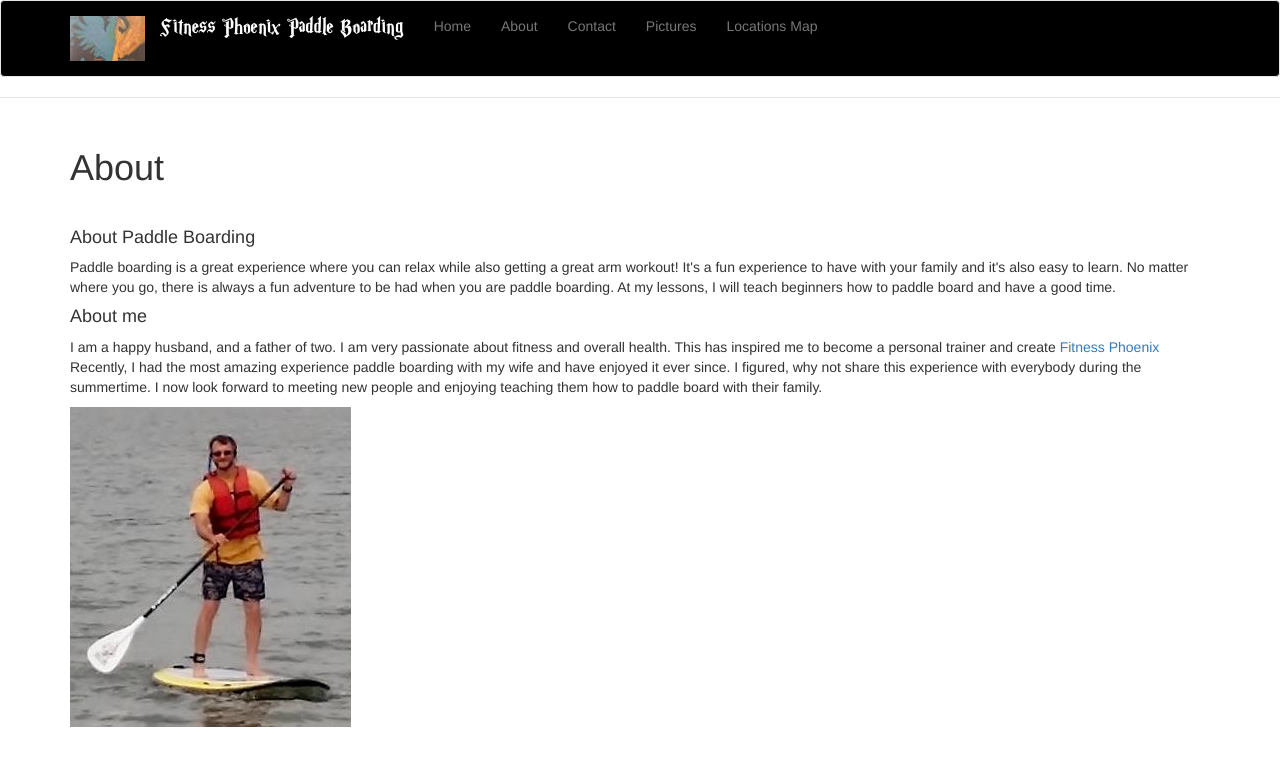
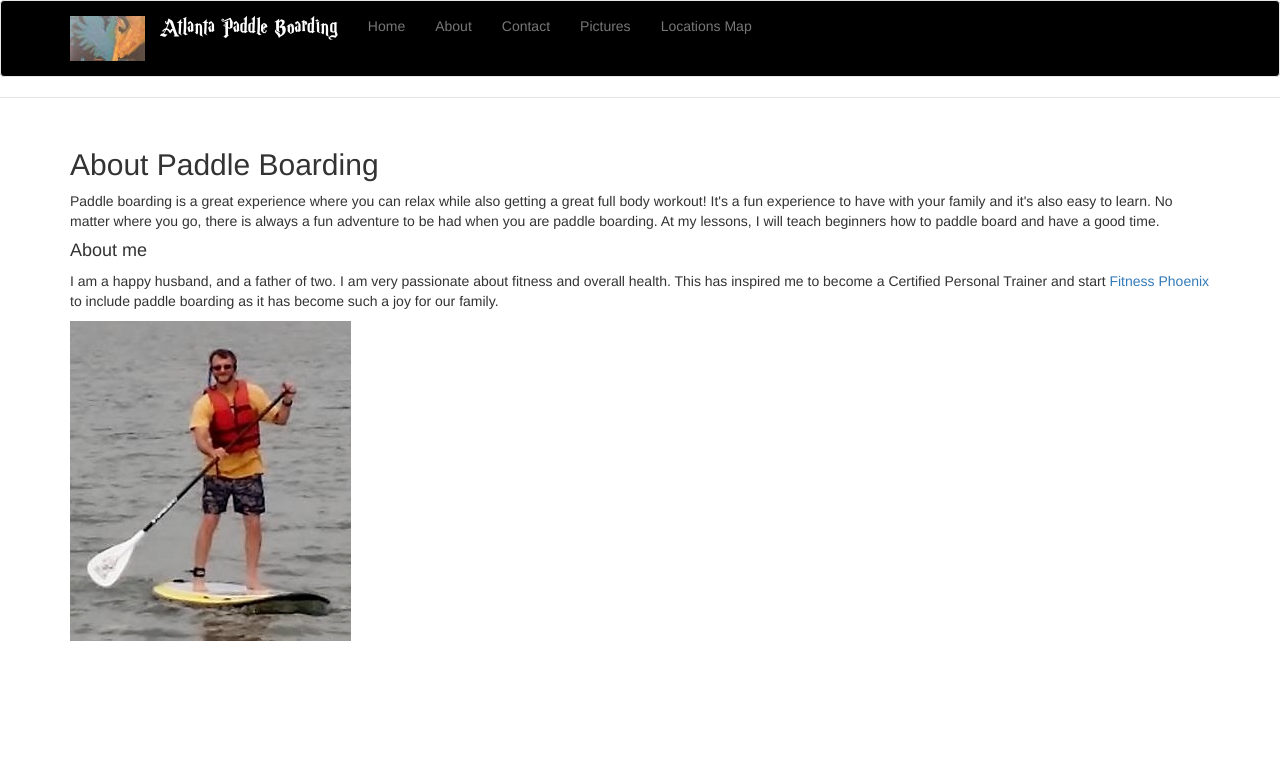
Before and after one commit to atlantapaddleboard/atlantapaddleboard.github.io, a plain HTML site: page index.html at #!/about in a window 1280 px wide. Drawn offline with nearby package versions, Linux system fonts and the light colour scheme; some packages are replaced by stand-ins of ours; files that its build step writes are made by us from their sources.

Commit message:
Add files via upload

```diff
--- a/index.html
+++ b/index.html
@@ -36,7 +36,7 @@
 				<img class="navbar-brand" src="/images/fplogo.jpg" style="width:105px;height:75px;">
 
 
-            <a class="navbar-brand" href="#/" style="color:white;">Fitness Phoenix Paddle Boarding</a>
+            <a class="navbar-brand" href="#/" style="color:white;">Atlanta Paddle Boarding</a>
           </div>
 
           <div class="collapse navbar-collapse" id="js-navbar-collapse">
--- a/views/about.html
+++ b/views/about.html
@@ -1,15 +1,11 @@
 <div class="row">
 	<div class="col-md-12">
 
-		<h1>
-			About
-		</h1>
-		<br>
-		<h4>
+		<h2>
 			About Paddle Boarding
-		</h4>
+		</h2>
 		<p>
-			Paddle boarding is a great experience where you can relax while also getting a great arm workout!
+			Paddle boarding is a great experience where you can relax while also getting a great full body workout!
 			It's a fun experience to have with your family and it's also easy to learn.
 			No matter where you go, there is always a fun adventure to be had when you are paddle boarding.
 			At my lessons, I will teach beginners how to paddle board and have a good time.
@@ -22,13 +18,10 @@
 
 		<p>
 			I am a happy husband, and a father of two. I am very passionate about fitness and overall health.
-			This has inspired me to become a personal trainer and create
-				<a href="https://fitnessphoenix.github.io/#!/">
+			This has inspired me to become a Certified Personal Trainer and start
+				<a href="http://www.fitnessphoenix.net">
 					Fitness Phoenix
-				</a>
-			Recently, I had the most amazing experience paddle boarding with my wife and have enjoyed it ever since.
-			I figured, why not share this experience with everybody during the summertime.
-			I now look forward to meeting new people and enjoying teaching them how to paddle board with their family.
+				</a> to include paddle boarding as it has become such a joy for our family.  </br>
 		</p>
 
 		<img src="/images/joey.jpg" alt="A picture of me">
```
Also changed, not shown: views/main.html (+5 -4 lines).
